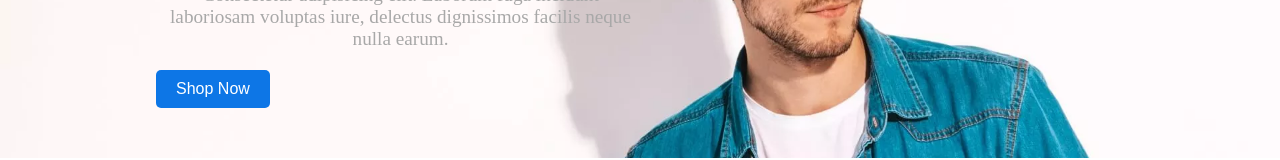
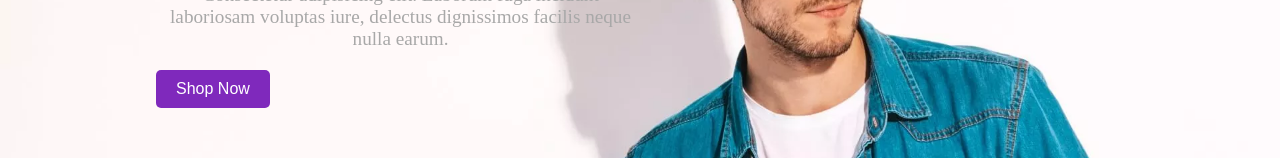
Before and after one commit to SreekuttanCS/ecommerce, a React (Vite) app: page / in a window 1280 px wide. Shown: the part 187-347 px from the top of the page. Built offline with nearby package versions, Linux system fonts and the light colour scheme.

Commit message:
changes in banershop

```diff
--- a/src/components/BannerShop/Banner.module.css
+++ b/src/components/BannerShop/Banner.module.css
@@ -1,7 +1,7 @@
 .bannerSection {
    background-image: url("/src/assets/banner.jpg");
    background-size: cover;
-  height: ;
+
    display: flex;
    justify-content: center;
    align-items: center;
@@ -30,7 +30,7 @@ h2 {
    width: 50%;
 }
 .bannerButton {
-  background-color: #0d76e6;
+   background-color: #7f29bc;
    color: white;
    border: none;
    border-radius: 5px;
@@ -41,5 +41,5 @@ h2 {
 }
 
 .bannerButton:hover {
-  background-color: #95c4f6;
+   background-color: #7f29bc;
 }
```
Lines whose indentation alone changed are shown as unchanged.
